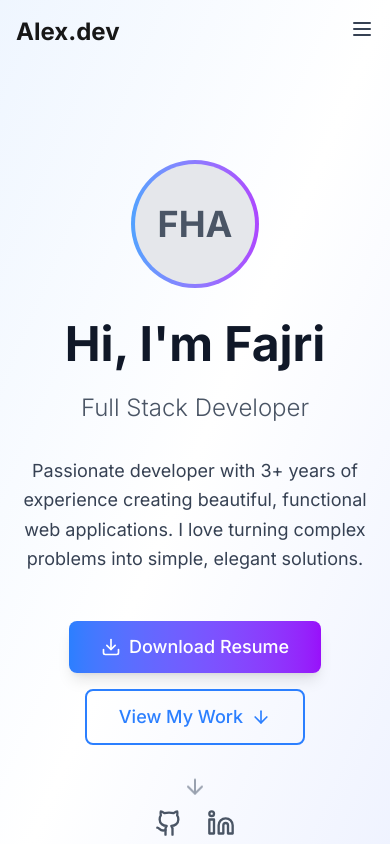
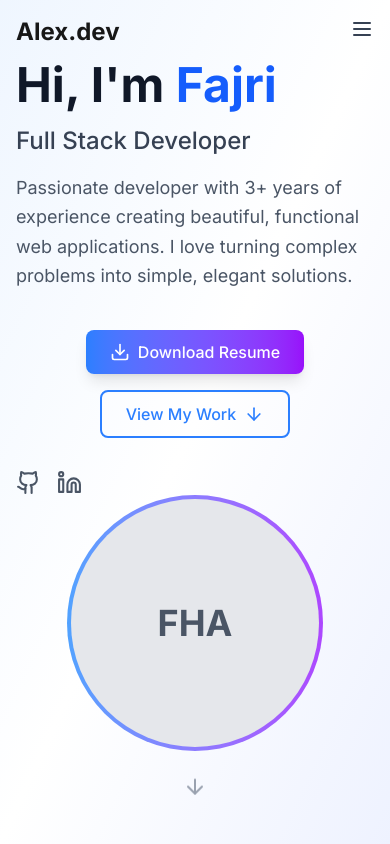
Before and after one commit to Fajrihakimianas/my-profile, a Next.js app: page / in a window 390 px wide. Shown: the top 844 px of the page. Built offline with nearby package versions, Linux system fonts and the light colour scheme.

Commit message:
Refactor Hero component layout and styles for improved responsiveness and user experience

```diff
--- a/app/components/sections/Hero.jsx
+++ b/app/components/sections/Hero.jsx
@@ -7,12 +7,72 @@ export default function Hero() {
   const { name, title, bio } = portfolioData.personal;
 
   return (
-    <section className="min-h-screen flex items-center justify-center bg-gradient-to-br from-blue-50 via-white to-indigo-50 pt-20">
-      <div className="max-w-7xl mx-auto px-4 sm:px-6 lg:px-8 py-20">
-        <div className="text-center animate-fade-in">
+    <section className="min-h-screen flex items-center bg-gradient-to-br from-blue-50 via-white to-indigo-50">
+      <div className="w-full px-4 sm:px-6 lg:px-20">
+        <div className="text-start grid md:grid-cols-2 animate-fade-in">
+          {/* Main Content */}
+          <div>
+            <h1 className="text-5xl md:text-7xl font-bold text-gray-900 mb-4">
+              Hi, I'm{" "}
+              <span className="gradient-text text-blue-600">
+                {name.split(" ")[0]}
+              </span>
+            </h1>
+
+            <p className="text-2xl md:text-5xl text-gray-700 mb-4 font-medium">
+              {title}
+            </p>
+
+            <p className="text-lg text-gray-600 max-w-2xl mb-10 leading-relaxed">
+              {bio}
+            </p>
+
+            {/* CTA Buttons */}
+            <div className="flex flex-col sm:flex-row gap-4 justify-start items-center mb-8">
+              <Button variant="primary" size="md" className="group">
+                <Download
+                  className="mr-2 group-hover:animate-bounce"
+                  size={20}
+                />
+                Download Resume
+              </Button>
+
+              <Button variant="outline" size="md" className="group">
+                <a href="#projects" className="flex items-center">
+                  View My Work
+                  <ArrowDown
+                    className="ml-2 group-hover:animate-bounce"
+                    size={20}
+                  />
+                </a>
+              </Button>
+            </div>
+
+            {/* Social Links */}
+            <div className="flex justify-start space-x-4">
+              <a
+                href={portfolioData.personal.social.github}
+                target="_blank"
+                rel="noopener noreferrer"
+                className="text-gray-600 hover:text-gray-900 transform hover:scale-110 transition-all duration-200"
+              >
+                <Github size={25} />
+              </a>
+
+              <a
+                href={portfolioData.personal.social.linkedin}
+                target="_blank"
+                rel="noopener noreferrer"
+                className="text-gray-600 hover:text-blue-600 transform hover:scale-110 transition-all duration-200"
+              >
+                <Linkedin size={25} />
+              </a>
+            </div>
+          </div>
+
           {/* Avatar */}
-          <div className="mb-8">
-            <div className="w-32 h-32 mx-auto rounded-full bg-gradient-to-r from-blue-400 to-purple-500 p-1 animate-float">
+          <div className="mb-8 place-content-center">
+            <div className="size-64 mx-auto rounded-full bg-gradient-to-r from-blue-400 to-purple-500 p-1 animate-float">
               <div className="w-full h-full rounded-full bg-gray-200 flex items-center justify-center text-4xl font-bold text-gray-600">
                 {name
                   .split(" ")
@@ -20,53 +80,6 @@ export default function Hero() {
                   .join("")}
               </div>
             </div>
-          </div>
-
-          {/* Main Content */}
-          <h1 className="text-5xl md:text-7xl font-bold text-gray-900 mb-6">
-            Hi, I'm <span className="gradient-text">{name.split(" ")[0]}</span>
-          </h1>
-
-          <p className="text-2xl md:text-3xl text-gray-600 mb-8 font-light">
-            {title}
-          </p>
-
-          <p className="text-lg text-gray-700 max-w-3xl mx-auto mb-12 leading-relaxed">
-            {bio}
-          </p>
-
-          {/* CTA Buttons */}
-          <div className="flex flex-col sm:flex-row gap-4 justify-center items-center mb-16">
-            <Button variant="primary" size="lg" className="group">
-              <Download className="mr-2 group-hover:animate-bounce" size={20} />
-              Download Resume
-            </Button>
-            <Button variant="outline" size="lg">
-              <a href="#projects" className="flex items-center">
-                View My Work
-                <ArrowDown className="ml-2" size={20} />
-              </a>
-            </Button>
-          </div>
-
-          {/* Social Links */}
-          <div className="flex justify-center space-x-6">
-            <a
-              href={portfolioData.personal.social.github}
-              target="_blank"
-              rel="noopener noreferrer"
-              className="text-gray-600 hover:text-gray-900 transform hover:scale-110 transition-all duration-200"
-            >
-              <Github size={28} />
-            </a>
-            <a
-              href={portfolioData.personal.social.linkedin}
-              target="_blank"
-              rel="noopener noreferrer"
-              className="text-gray-600 hover:text-blue-600 transform hover:scale-110 transition-all duration-200"
-            >
-              <Linkedin size={28} />
-            </a>
           </div>
 
           {/* Scroll Indicator */}
```
